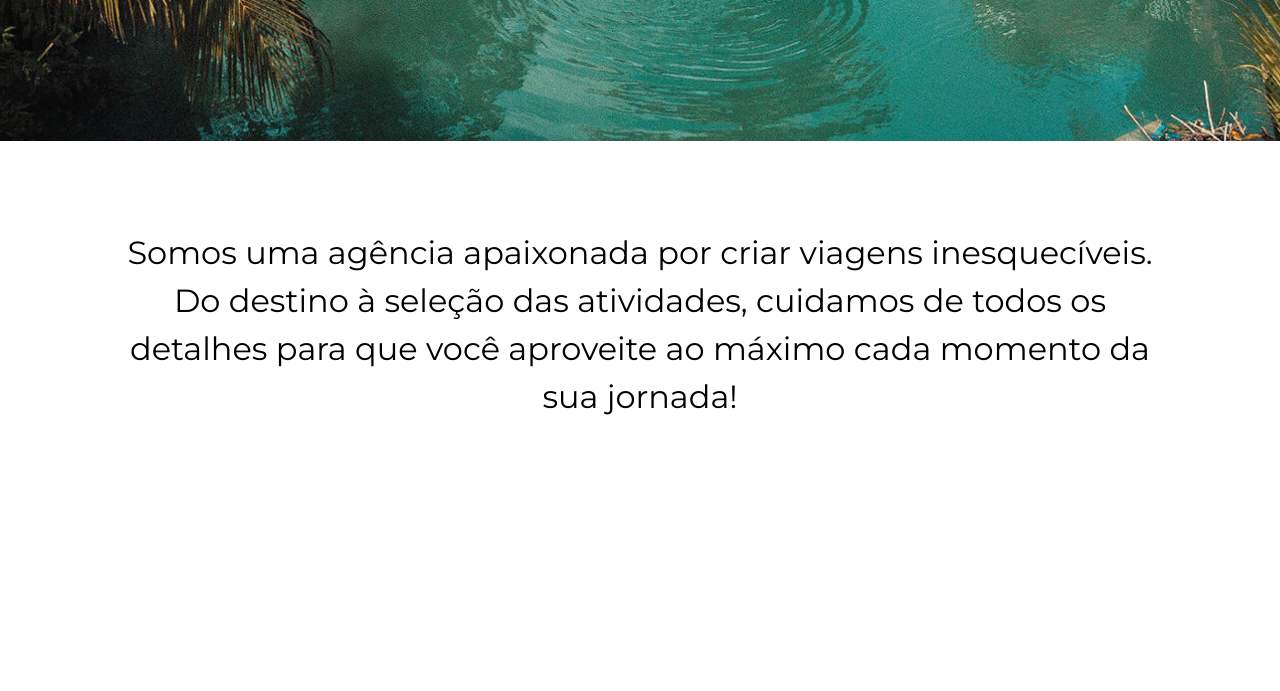
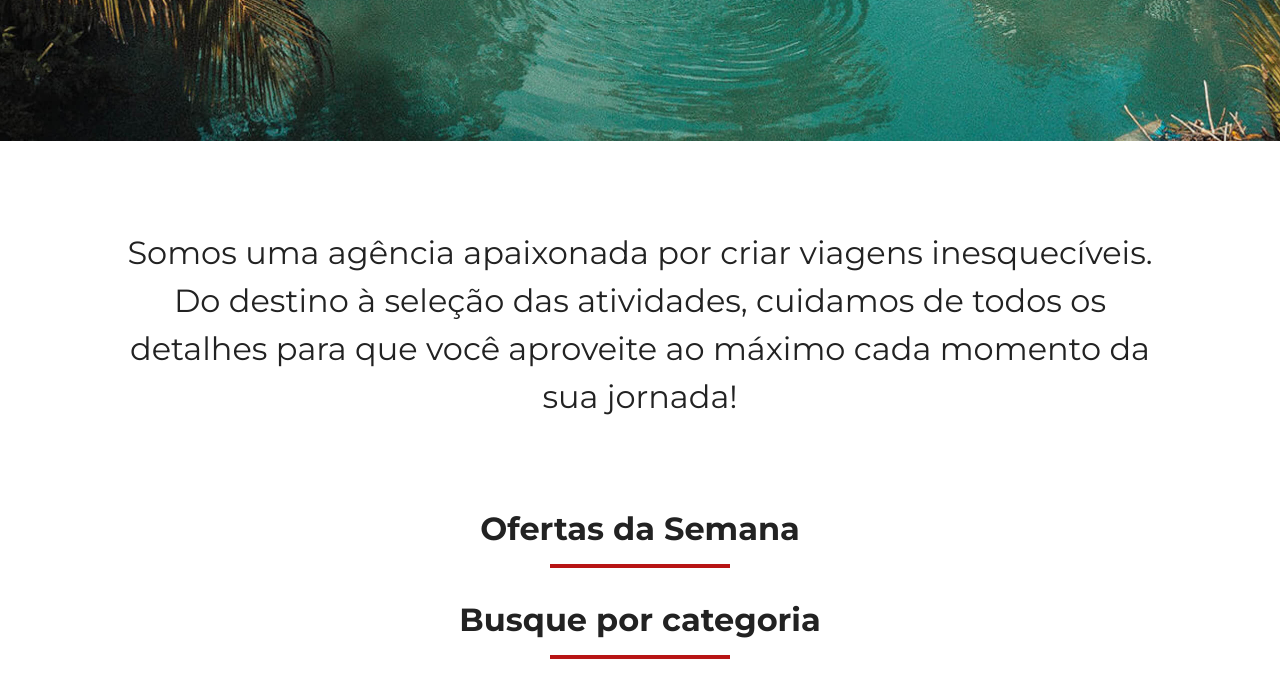
Before and after one commit to RyanFurtado44/jornada-viagens, a PHP site: page / in a window 1280 px wide. Shown: the part 619-1310 px from the top of the page. Before the commit the page ends 1034 px from the top, so only its background shows below. Run offline with PHP 8.4, Linux system fonts and the light colour scheme.

Commit message:
adiciona titulo componentizado

```diff
--- a/css/global.css
+++ b/css/global.css
@@ -39,4 +39,26 @@ button {
 
 body {
   font-family: "Montserrat";
+  color: var(--text-primary-color);
 }
+
+.section-title h2 {
+  font-size: 28px;
+  font-weight: var(--titles-weight);
+  margin: 0;
+  text-align: center;
+}
+
+.section-title hr {
+  width: 180px;
+  height: 4px;
+  background-color: var(--secondary-color);
+  border: none;
+  margin: 16px auto 32px;
+}
+
+@media screen and (min-width: 768px) {
+  .section-title h2 {
+    font-size: 32px;
+  }
+}
--- a/css/style.css
+++ b/css/style.css
@@ -1,3 +1,4 @@
 @import url(global.css);
 @import url(header.css);
 @import url(hero.css);
+@import url(offers.css);
--- a/index.html
+++ b/index.html
@@ -55,5 +55,17 @@
         aproveite ao máximo cada momento da sua jornada!
       </h2>
     </section>
+    <section class="offers">
+      <div class="section-title">
+        <h2>Ofertas da Semana</h2>
+        <hr>
+      </div>
+    </section>
+    <section class="categories">
+      <div class="section-title">
+        <h2>Busque por categoria</h2>
+        <hr>
+      </div>
+    </section>
   </body>
 </html>
```
Also changed, not shown: css/offers.css (added).
